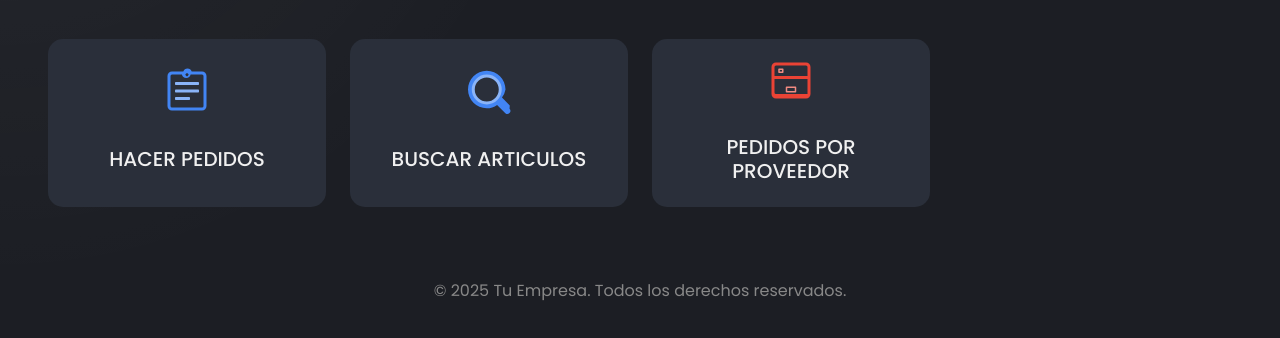
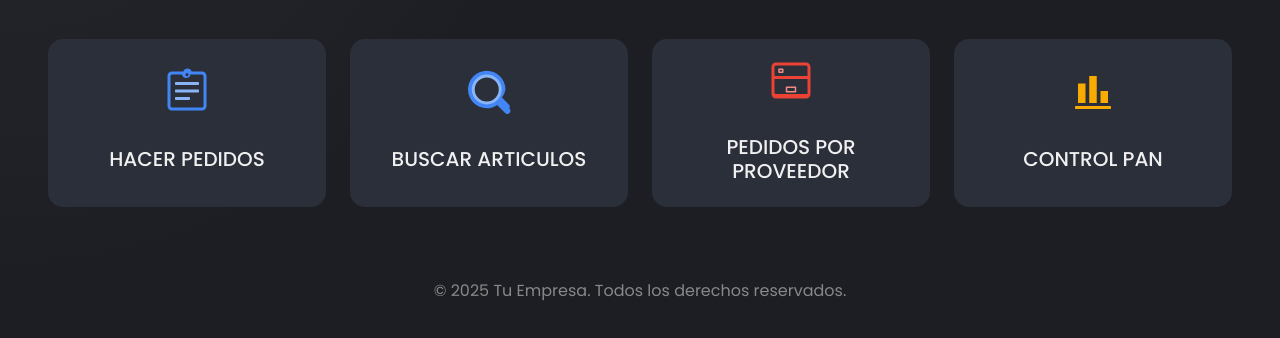
Before and after one commit to JRaul-roman/GENERAL-TIENDA, a plain HTML site: page index.html in a window 1280 px wide. Shown: the part 284-622 px from the top of the page. Drawn offline with nearby package versions, Linux system fonts and the light colour scheme.

Commit message:
Add files via upload

```diff
--- a/index.html
+++ b/index.html
@@ -103,6 +103,16 @@
                 </a>
             </div>
 
+            <!-- App: CONTROL PAN -->
+            <div class="col">
+                <a href="https://control-pan.netlify.app/" target="_blank" rel="noopener noreferrer" class="card h-100 app-card">
+                    <div class="card-body text-center d-flex flex-column justify-content-center">
+                        <svg class="app-icon mx-auto" viewBox="0 0 64 64"><path fill="#F9AB00" d="M12,48h10V22H12V48z M27,48h10V12H27V48z M42,48h10V32H42V48z"/><rect fill="#F9AB00" x="8" y="52" width="48" height="4" rx="1"/></svg>
+                        <h5 class="card-title mt-3">CONTROL PAN</h5>
+                    </div>
+                </a>
+            </div>
+
         </div>
 
     </div>
```
